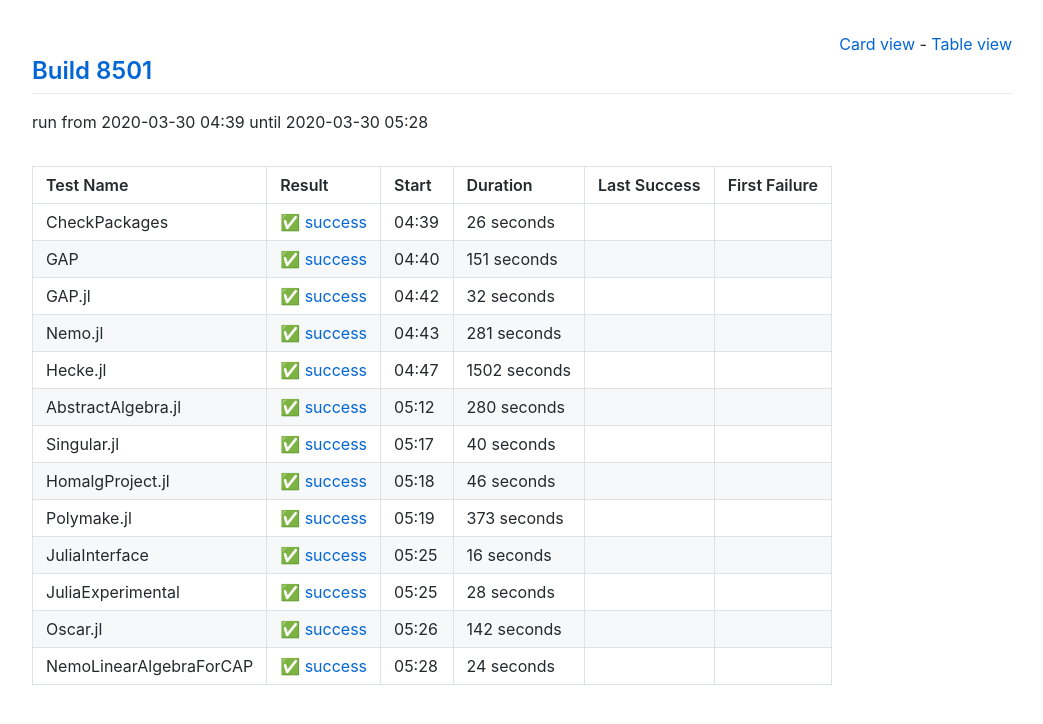
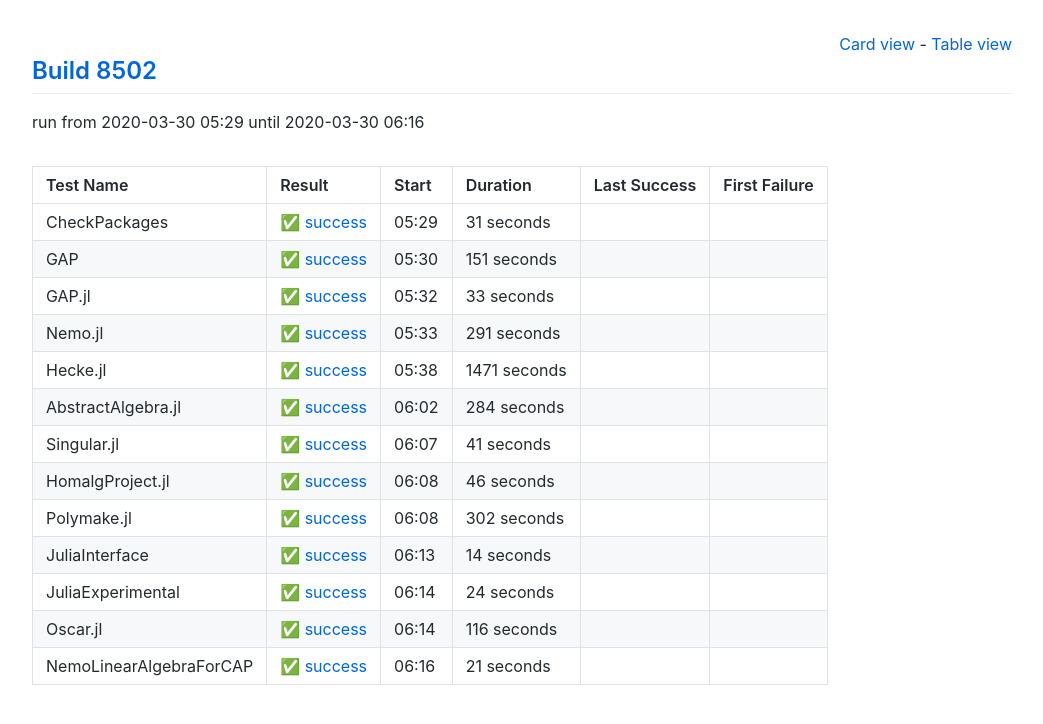
Before and after one commit to oscar-system/oscar-ci-status, a Jekyll site: the page built from table.html, in a window 1280 px wide. Shown: the top 724 px of the page, without its empty margins (118-1161 px from the left). Built offline with Jekyll 4.4.1, drawn with Linux system fonts in a browser that asks for light colours.

Commit message:
Build 8502

```diff
--- a/_data/ci.yml
+++ b/_data/ci.yml
@@ -1,16 +1,16 @@
-build: 8501
-build_url: https://oscarci.mathematik.uni-kl.de/job/oscar/8501/
+build: 8502
+build_url: https://oscarci.mathematik.uni-kl.de/job/oscar/8502/
 job: oscar
 tests:
-- duration: 26
+- duration: 31
   exitcode: 0
   first_failure: false
   first_failure_url: null
   last_success: false
   last_success_url: null
-  log: https://oscarci.mathematik.uni-kl.de/job/oscar/8501/artifact/logs/build-8501/CheckPackages.log
+  log: https://oscarci.mathematik.uni-kl.de/job/oscar/8502/artifact/logs/build-8502/CheckPackages.log
   name: CheckPackages
-  start: 2020-03-30 04:39
+  start: 2020-03-30 05:29
   status: success
   success: true
 - duration: 151
@@ -19,64 +19,64 @@ tests:
   first_failure_url: null
   last_success: false
   last_success_url: null
-  log: https://oscarci.mathematik.uni-kl.de/job/oscar/8501/artifact/logs/build-8501/GAP.log
+  log: https://oscarci.mathematik.uni-kl.de/job/oscar/8502/artifact/logs/build-8502/GAP.log
   name: GAP
-  start: 2020-03-30 04:40
+  start: 2020-03-30 05:30
   status: success
   success: true
-- duration: 32
+- duration: 33
   exitcode: 0
   first_failure: false
   first_failure_url: null
   last_success: false
   last_success_url: null
-  log: https://oscarci.mathematik.uni-kl.de/job/oscar/8501/artifact/logs/build-8501/GAP.jl.log
+  log: https://oscarci.mathematik.uni-kl.de/job/oscar/8502/artifact/logs/build-8502/GAP.jl.log
   name: GAP.jl
-  start: 2020-03-30 04:42
+  start: 2020-03-30 05:32
   status: success
   success: true
-- duration: 281
+- duration: 291
   exitcode: 0
   first_failure: false
   first_failure_url: null
   last_success: false
   last_success_url: null
-  log: https://oscarci.mathematik.uni-kl.de/job/oscar/8501/artifact/logs/build-8501/Nemo.jl.log
+  log: https://oscarci.mathematik.uni-kl.de/job/oscar/8502/artifact/logs/build-8502/Nemo.jl.log
   name: Nemo.jl
-  start: 2020-03-30 04:43
+  start: 2020-03-30 05:33
   status: success
   success: true
-- duration: 1502
+- duration: 1471
   exitcode: 0
   first_failure: false
   first_failure_url: null
   last_success: false
   last_success_url: null
-  log: https://oscarci.mathematik.uni-kl.de/job/oscar/8501/artifact/logs/build-8501/Hecke.jl.log
+  log: https://oscarci.mathematik.uni-kl.de/job/oscar/8502/artifact/logs/build-8502/Hecke.jl.log
   name: Hecke.jl
-  start: 2020-03-30 04:47
+  start: 2020-03-30 05:38
   status: success
   success: true
-- duration: 280
+- duration: 284
   exitcode: 0
   first_failure: false
   first_failure_url: null
   last_success: false
   last_success_url: null
-  log: https://oscarci.mathematik.uni-kl.de/job/oscar/8501/artifact/logs/build-8501/AbstractAlgebra.jl.log
+  log: https://oscarci.mathematik.uni-kl.de/job/oscar/8502/artifact/logs/build-8502/AbstractAlgebra.jl.log
   name: AbstractAlgebra.jl
-  start: 2020-03-30 05:12
+  start: 2020-03-30 06:02
   status: success
   success: true
-- duration: 40
+- duration: 41
   exitcode: 0
   first_failure: false
   first_failure_url: null
   last_success: false
   last_success_url: null
-  log: https://oscarci.mathematik.uni-kl.de/job/oscar/8501/artifact/logs/build-8501/Singular.jl.log
+  log: https://oscarci.mathematik.uni-kl.de/job/oscar/8502/artifact/logs/build-8502/Singular.jl.log
   name: Singular.jl
-  start: 2020-03-30 05:17
+  start: 2020-03-30 06:07
   status: success
   success: true
 - duration: 46
@@ -85,53 +85,31 @@ tests:
   first_failure_url: null
   last_success: false
   last_success_url: null
-  log: https://oscarci.mathematik.uni-kl.de/job/oscar/8501/artifact/logs/build-8501/HomalgProject.jl.log
+  log: https://oscarci.mathematik.uni-kl.de/job/oscar/8502/artifact/logs/build-8502/HomalgProject.jl.log
   name: HomalgProject.jl
-  start: 2020-03-30 05:18
+  start: 2020-03-30 06:08
   status: success
   success: true
-- duration: 373
+- duration: 302
   exitcode: 0
   first_failure: false
   first_failure_url: null
   last_success: false
   last_success_url: null
-  log: https://oscarci.mathematik.uni-kl.de/job/oscar/8501/artifact/logs/build-8501/Polymake.jl.log
+  log: https://oscarci.mathematik.uni-kl.de/job/oscar/8502/artifact/logs/build-8502/Polymake.jl.log
   name: Polymake.jl
-  start: 2020-03-30 05:19
+  start: 2020-03-30 06:08
   status: success
   success: true
-- duration: 16
+- duration: 14
   exitcode: 0
   first_failure: false
   first_failure_url: null
   last_success: false
   last_success_url: null
-  log: https://oscarci.mathematik.uni-kl.de/job/oscar/8501/artifact/logs/build-8501/JuliaInterface.log
+  log: https://oscarci.mathematik.uni-kl.de/job/oscar/8502/artifact/logs/build-8502/JuliaInterface.log
   name: JuliaInterface
-  start: 2020-03-30 05:25
-  status: success
-  success: true
-- duration: 28
-  exitcode: 0
-  first_failure: false
-  first_failure_url: null
-  last_success: false
-  last_success_url: null
-  log: https://oscarci.mathematik.uni-kl.de/job/oscar/8501/artifact/logs/build-8501/JuliaExperimental.log
-  name: JuliaExperimental
-  start: 2020-03-30 05:25
-  status: success
-  success: true
-- duration: 142
-  exitcode: 0
-  first_failure: false
-  first_failure_url: null
-  last_success: false
-  last_success_url: null
-  log: https://oscarci.mathematik.uni-kl.de/job/oscar/8501/artifact/logs/build-8501/Oscar.jl.log
-  name: Oscar.jl
-  start: 2020-03-30 05:26
+  start: 2020-03-30 06:13
   status: success
   success: true
 - duration: 24
@@ -140,8 +118,30 @@ tests:
   first_failure_url: null
   last_success: false
   last_success_url: null
-  log: https://oscarci.mathematik.uni-kl.de/job/oscar/8501/artifact/logs/build-8501/NemoLinearAlgebraForCAP.log
-  name: NemoLinearAlgebraForCAP
-  start: 2020-03-30 05:28
+  log: https://oscarci.mathematik.uni-kl.de/job/oscar/8502/artifact/logs/build-8502/JuliaExperimental.log
+  name: JuliaExperimental
+  start: 2020-03-30 06:14
   status: success
   success: true
+- duration: 116
+  exitcode: 0
+  first_failure: false
+  first_failure_url: null
+  last_success: false
+  last_success_url: null
+  log: https://oscarci.mathematik.uni-kl.de/job/oscar/8502/artifact/logs/build-8502/Oscar.jl.log
+  name: Oscar.jl
+  start: 2020-03-30 06:14
+  status: success
+  success: true
+- duration: 21
+  exitcode: 0
+  first_failure: false
+  first_failure_url: null
+  last_success: false
+  last_success_url: null
+  log: https://oscarci.mathematik.uni-kl.de/job/oscar/8502/artifact/logs/build-8502/NemoLinearAlgebraForCAP.log
+  name: NemoLinearAlgebraForCAP
+  start: 2020-03-30 06:16
+  status: success
+  success: true
```
Also changed, not shown: README.md.
